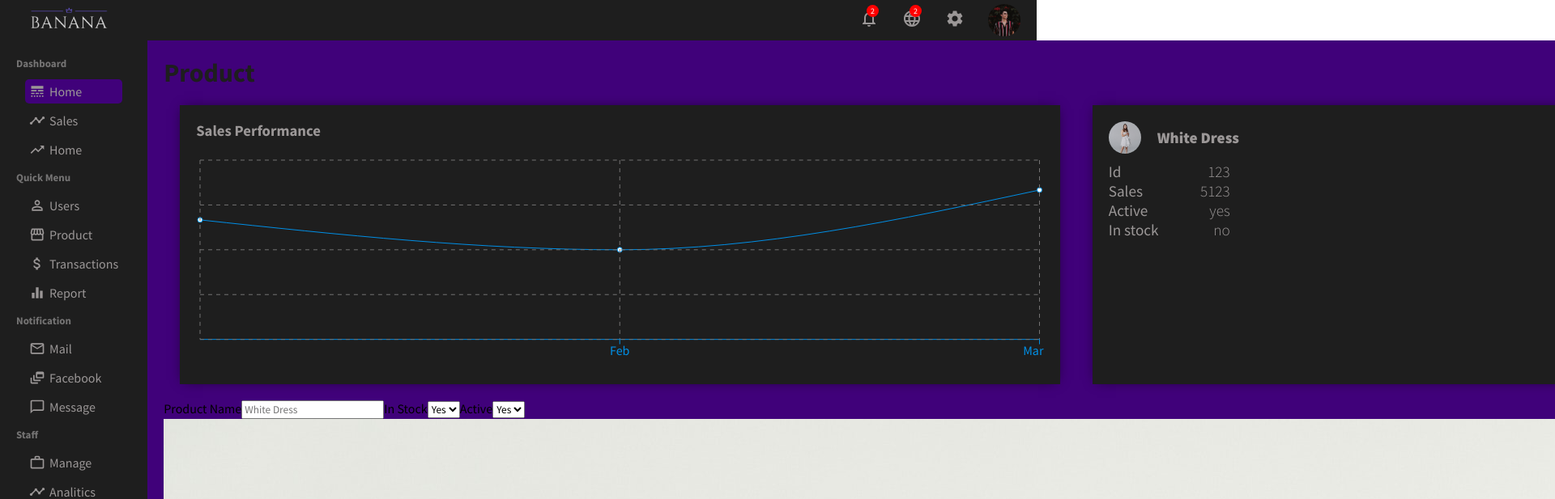
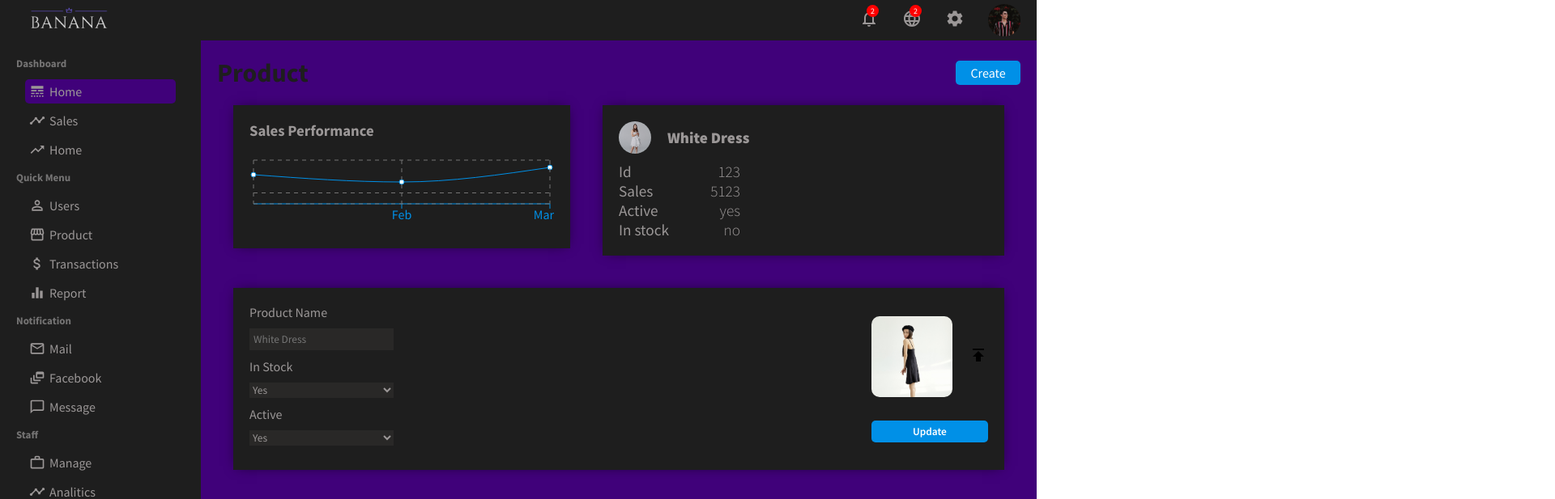
Before and after one commit to malekaridhi/ecommerceMern, a React (Create React App) app in the folder admin/: page /product/1 in a window 1280 px wide. Shown: the top 617 px of the page at 81% size, 1920 px wide, since content can reach past the window. Built offline with nearby package versions, Linux system fonts and the light colour scheme.

Commit message:
product list

```diff
--- a/admin/src/pages/product/product.css
+++ b/admin/src/pages/product/product.css
@@ -37,7 +37,6 @@
   box-shadow: 0px 0px 15px -5px rgba(0, 0, 0, 0.75);
 }
 .productInfoImage {
-
   width: 40px;
   height: 40px;
   border-radius: 50%;
@@ -67,32 +66,58 @@
   font-weight: 300;
 }
 .productBottom {
-
+  padding: 20px;
+  margin: 20px;
+  background-color: #1e1e1e;
+  -webkit-box-shadow: 0px 0px 50px 50px rgba(0, 0, 0, 0.75);
+  box-shadow: 0px 0px 15px -5px rgba(0, 0, 0, 0.75);
 }
-.productForm{
-
+.productForm {
+  display: flex;
+  justify-content: space-between;
 }
-.productFormLeft{
-
+.productFormLeft {
+  display: flex;
+  flex-direction: column;
 }
-.productFormLeft>label{
-
+.productFormLeft > label {
+  margin-bottom: 10px;
+  color: rgb(155, 151, 151);
 }
-.productFormLeft>input{
-
+.productFormLeft > input {
+  margin-bottom: 10px;
+  border: none;
+  padding: 5px;
+  background-color: #292827;
 }
-.productFormLeft>select{
-
+.productFormLeft > select {
+  margin-bottom: 10px;
+  background-color: #292827;
+  border: none;
+  color: rgb(155, 151, 151);
 }
-.productUploadImg{
-
+.productUploadImg {
+  width: 100px;
+  height: 100px;
+  border-radius: 10px;
+  object-fit: cover;
+  margin-right: 20px;
 }
-.productFormRight{
-
+.productFormRight {
+  display: flex;
+  flex-direction: column;
+  justify-content: space-around;
 }
-.productUpload{
-
+.productUpload {
+  display: flex;
+  align-items: center;
 }
-.productButton{
-
+.productButton {
+  border: none;
+  padding: 5px;
+  border-radius: 5px;
+  background-color: #0090e7;
+  color: white;
+  font-weight: 600;
+  cursor: pointer;
 }
```
Lines whose indentation alone changed are shown as unchanged.
